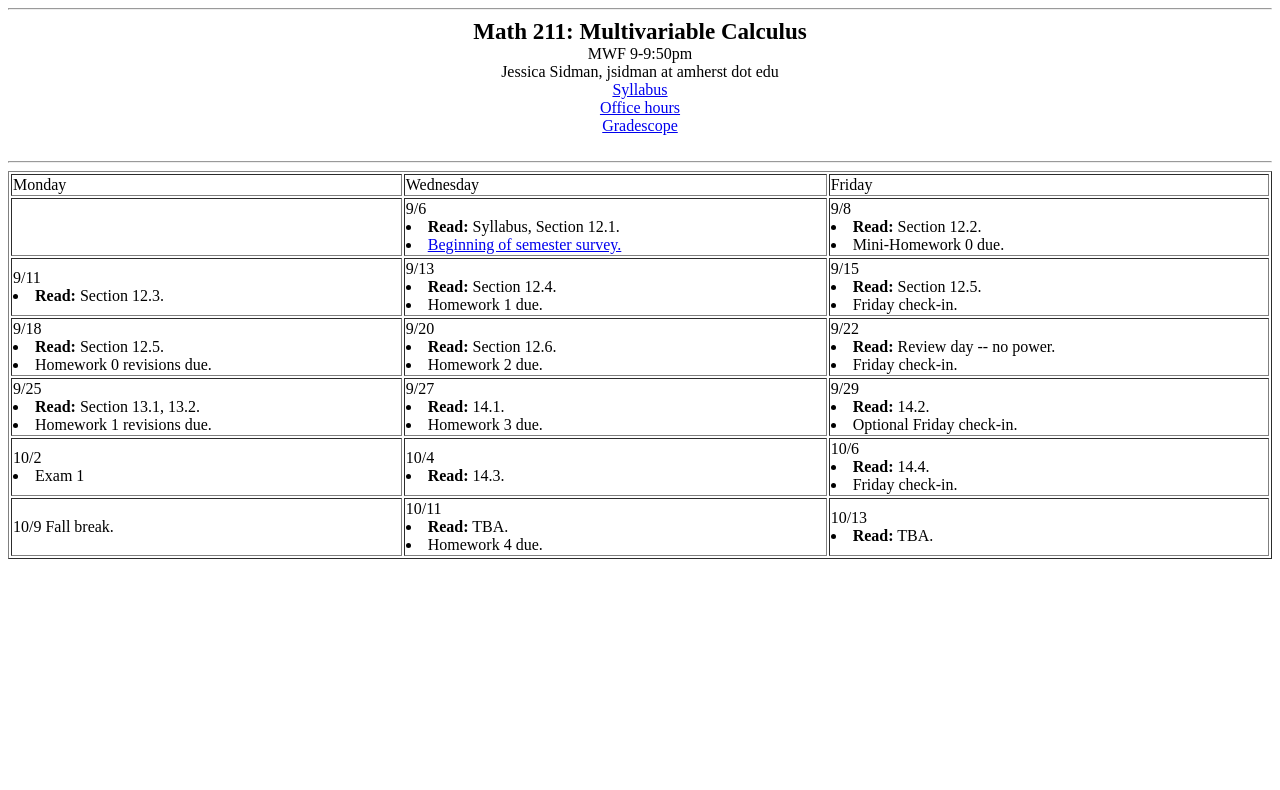
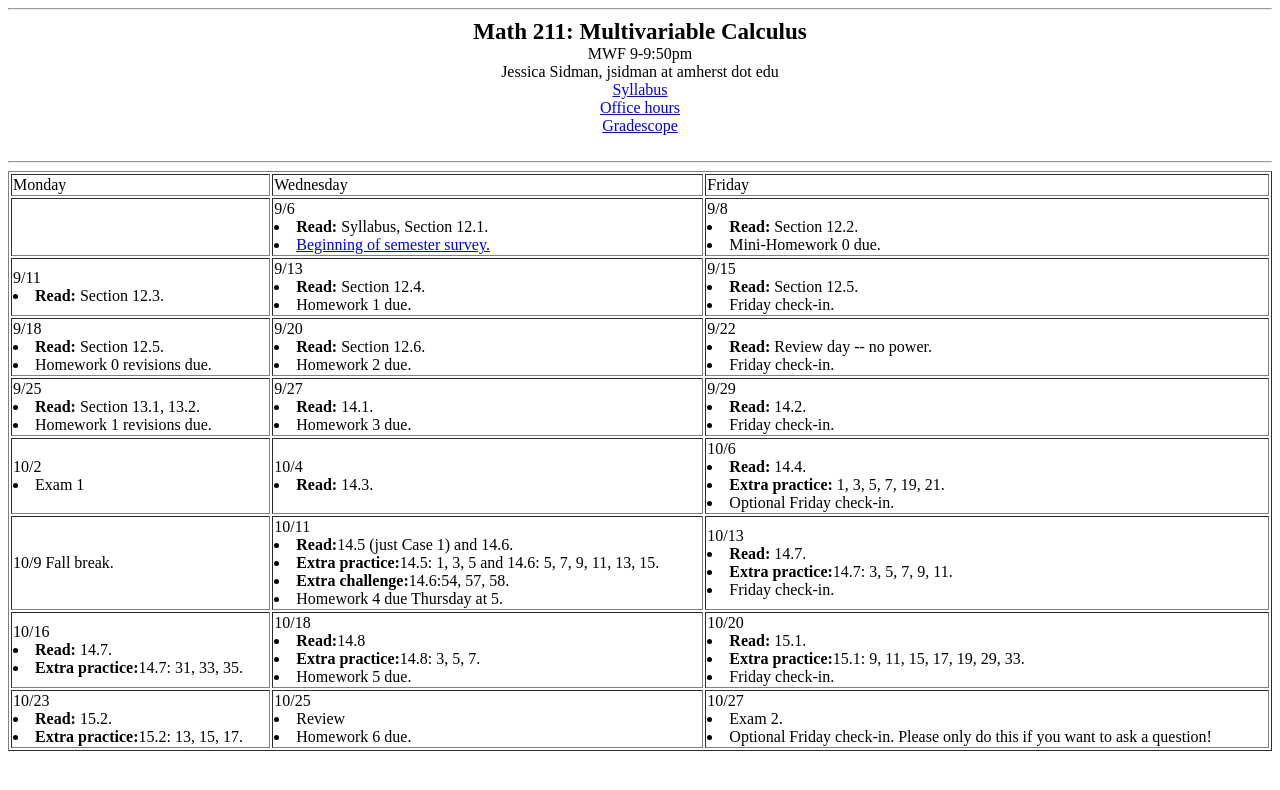
Before and after one commit to jessicasidman/multivariable, a plain HTML site: page index.html in a window 1280 px wide. Drawn offline with Linux system fonts and the light colour scheme.

Commit message:
Update index.html

```diff
--- a/index.html
+++ b/index.html
@@ -130,7 +130,7 @@
 
       <li><b>Read:</b> 14.2.
       </li>
-      <li> Optional Friday check-in.
+      <li> Friday check-in.
      </li>
 
       </td>
@@ -151,7 +151,8 @@
 
       <li><b>Read:</b> 14.4.
       </li>
-<li> Friday check-in.
+      	<li><b>Extra practice:</b> 1, 3, 5, 7, 19, 21.</li>
+<li> Optional Friday check-in.
      </li>
       <tr>
 
@@ -162,17 +163,75 @@
       <td>
 	10/11
 
-	<li><b>Read:</b> TBA.</li>
-	<li>Homework 4 due.</li>
+	<li><b>Read:</b>14.5 (just Case 1) and 14.6.</li>
+	<li><b>Extra practice:</b>14.5: 1, 3, 5 and 14.6: 5, 7, 9, 11,
+	13, 15.</li>
+		<li><b>Extra challenge:</b>14.6:54, 57, 58.</li>
+	<li>Homework 4 due Thursday at 5.</li>
       </td>
       <td>10/13
 
-      <li><b>Read:</b> TBA.
+      <li><b>Read:</b> 14.7.
       </li>
+      <li><b>Extra practice:</b>14.7: 3, 5, 7, 9, 11.</li>
+<li> Friday check-in.
+     </li>
 
       </td>
     </tr>
 
+
+    <tr>
+
+	<td>
+	 10/16
+	  <li><b>Read:</b> 14.7.
+	</li>
+	<li><b>Extra practice:</b>14.7: 31, 33, 35.</li>
+
+	</td>
+      <td>
+	10/18
+
+	<li><b>Read:</b>14.8</li>
+	<li><b>Extra practice:</b>14.8: 3, 5, 7.</li>
+	<li>Homework 5 due.</li>
+      </td>
+      <td>10/20
+
+      <li><b>Read:</b> 15.1.
+      </li>
+      <li><b>Extra practice:</b>15.1: 9, 11, 15, 17, 19, 29, 33.</li>
+      <li> Friday check-in.
+     </li>
+
+      </td>
+    </tr>
+
+     <tr>
+
+	<td>
+	 10/23
+	  <li><b>Read:</b> 15.2.
+	</li>
+	<li><b>Extra practice:</b>15.2: 13, 15, 17.</li>
+	</td>
+      <td>
+	10/25
+
+	<li>Review</li>
+	<li>Homework 6 due.</li>
+      </td>
+      <td>10/27
+
+      <li>Exam 2.
+      </li>
+<li>Optional Friday check-in.  Please only do this if you want to ask
+      a question!
+     </li>
+
+      </td>
+    </tr>
 </Tbody>
 </table>
 </body>
```
